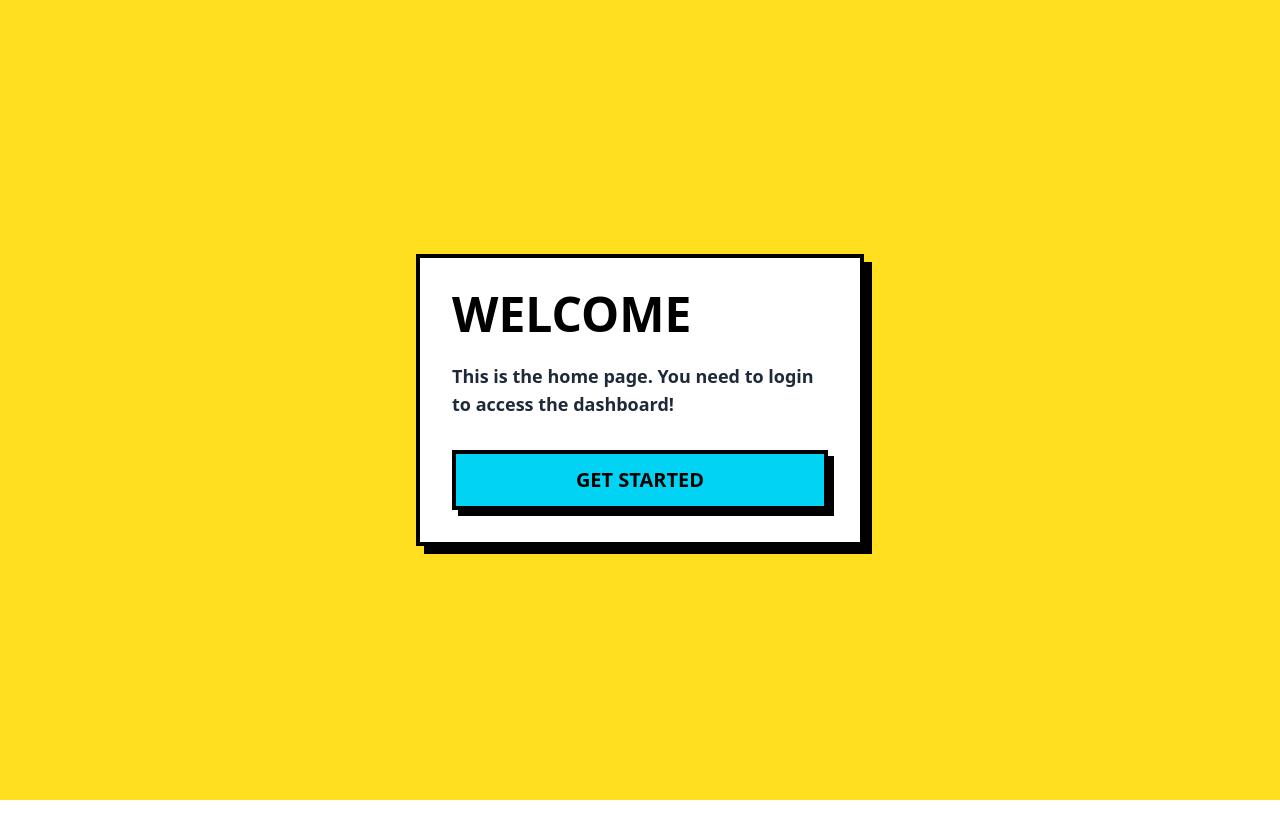
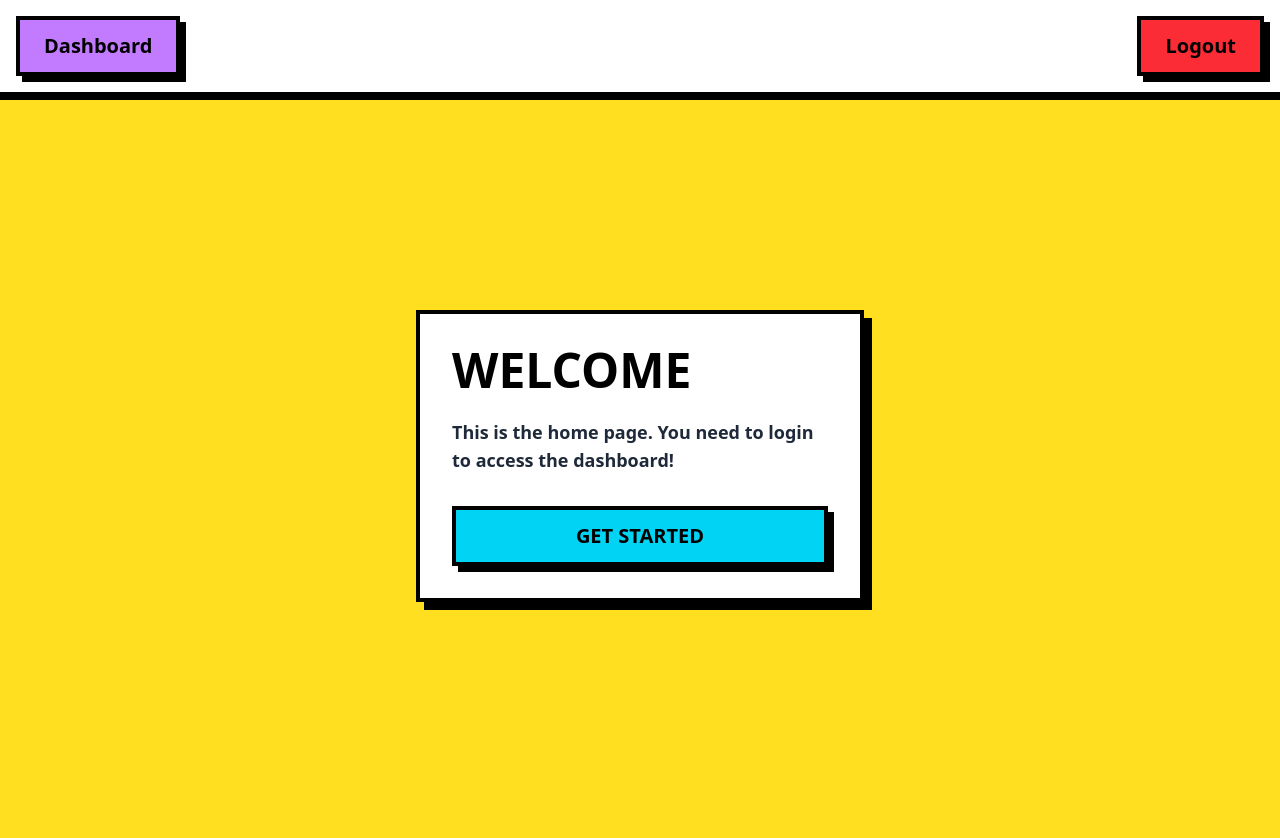
Before and after one commit to homayounmmdy/neo-brutalism-dashboard-template, a Next.js app: page / in a window 1280 px wide. Shown: the top 838 px of the page. Before the commit the page ends 800 px from the top, so only its background shows below. Built offline with nearby package versions, Linux system fonts and the light colour scheme.

Commit message:
implement : Navigation

```diff
--- a/app/(pages)/dashboard/page.tsx
+++ b/app/(pages)/dashboard/page.tsx
@@ -23,7 +23,7 @@ const DashboardPage = () => {
    };
 
    return (
-      <div className="min-h-screen bg-purple-400 p-8">
+      <div className="min-h-screen bg-purple-400 p-8 pt-16">
          <div className="max-w-4xl mx-auto">
             <ContentFrame>
                <h2 className="text-5xl font-black mb-6 text-black">
--- /dev/null
+++ b/app/components/Navigation.tsx
@@ -0,0 +1,38 @@
+"use client";
+import { useRouter } from "next/navigation";
+import { useAuth } from "../contexts/AuthContext";
+import Button from "./Button";
+
+const Navigation = () => {
+   const router = useRouter();
+   const { logout } = useAuth();
+   const navItems: { page: string; label: string; color: `bg-${string}` }[] = [
+      { page: "dashboard", label: "Dashboard", color: "bg-purple-400" },
+   ];
+   const handleLogout = () => {
+      logout();
+      router.push("/");
+   };
+   return (
+      <nav className="bg-white fixed mb-20 top-0 left-0 right-0 border-b-4 border-black p-4  shadow-[0px_4px_0px_0px_rgba(0,0,0,1)] max-w-7xl mx-auto">
+         <div className="flex flex-wrap gap-3 items-center justify-between">
+            <div className="flex flex-wrap gap-3">
+               {navItems.map((item) => (
+                  <Button
+                     key={item.page}
+                     onClick={() => router.push("/dashboard")}
+                     className={item.color}
+                  >
+                     {item.label}
+                  </Button>
+               ))}
+            </div>
+            <Button onClick={handleLogout} color="btn-red">
+               Logout
+            </Button>
+         </div>
+      </nav>
+   );
+};
+
+export default Navigation;
--- a/app/layout.tsx
+++ b/app/layout.tsx
@@ -1,5 +1,6 @@
 import type { Metadata } from "next";
 import { Geist, Geist_Mono } from "next/font/google";
+import Navigation from "./components/Navigation";
 import { AuthProvider } from "./contexts/AuthContext";
 import "./globals.css";
 
@@ -28,7 +29,10 @@ export default function RootLayout({
          <body
             className={`${geistSans.variable} ${geistMono.variable} antialiased`}
          >
-            <AuthProvider>{children}</AuthProvider>
+            <AuthProvider>
+               <Navigation />
+               <main className="mt-14">{children}</main>
+            </AuthProvider>
          </body>
       </html>
    );
```
